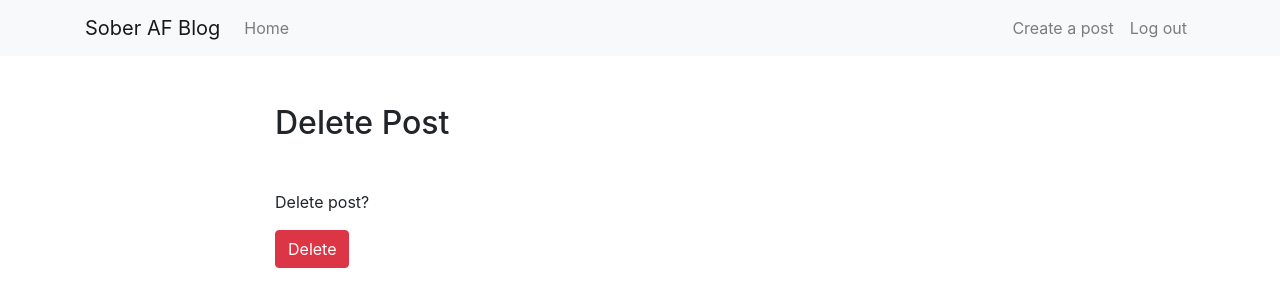
After one commit to anpavlov11/Drop-Dead-Sober, a Django app: page /post/1/delete/ in a window 1280 px wide. The commit adds this page. Shown: the top 307 px of the page. Run offline with Django 4.2, Linux system fonts and the light colour scheme; a user stored in the database is signed in; tables that the repository leaves empty hold one stand-in row (values such as "Sample post"); some libraries are stand-ins or nearby versions.

Commit message:
correct createPOST syntax error, created delete function

```diff
--- a/core/models.py
+++ b/core/models.py
@@ -22,3 +22,16 @@ class Post(models.Model):
 
     def __str__(self):
         return self.title
+
+class Comment(models.Model):
+    name = models.CharField(max_length=50)
+    email = models.EmailField(max_length=100)
+    content = models.TextField()
+    post = models.ForeignKey(Post, on_delete=models.CASCADE)
+    created = models.DateTimeField(auto_now_add=True)
+
+    class Meta:
+        ordering = ('-created',)
+
+    def __str__(self):
+        return 'Comment by {}'.format(self.name)
--- a/core/urls.py
+++ b/core/urls.py
@@ -10,7 +10,7 @@ from .views import (
 urlpatterns = [
     path('', HomeView.as_view(), name='home'),
     path('post/<pk>/<slug:slug>', PostView.as_view(), name='post'),
-    path('post/create/', PostCreateView.as_view(), name='psot_create'),
+    path('post/create/', PostCreateView.as_view(), name='post_create'),
     path('post/<int:pk>/', PostUpdateView.as_view(), name='post_update'),
     path('post/<int:pk>/delete/', PostDeleteView.as_view(), name='post_delete'),
 ]
--- a/core/views.py
+++ b/core/views.py
@@ -1,3 +1,9 @@
+from django.shortcuts import render
+from django.shortcuts import get_object_or_404
+from django.contrib.auth.mixins import LoginRequiredMixin
+from django.utils.text import slugify
+from django.urls import reverse_lazy
+from django.contrib import messages
 from django.views.generic import (
     ListView,
     DetailView,
@@ -5,28 +11,25 @@ from django.views.generic import (
     UpdateView,
     DeleteView
 )
-from django.shortcuts import render
-from django.contrib.auth.mixins import LoginRequiredMixin
-from django.shortcuts import get_object_or_404
-from django.utils.text import slugify
-from django.urls import reverse_lazy
-from django.contrib import messages
 
-from .models import Post
+from .models import Post, Comment
+from .forms import CommentForm
+
 
 class HomeView(ListView):
     template_name = 'core/home.html'
     queryset = Post.objects.all()
     paginate_by = 2
 
+
 class PostView(DetailView):
     model = Post
-    template_name = 'core/post.html'
+    template_name = "core/post.html"
 
     def get_context_data(self, **kwargs):
         context = super().get_context_data(**kwargs)
-        pk = self.kwargs['pk']
-        slug = self.kwargs['slug']
+        pk = self.kwargs["pk"]
+        slug = self.kwargs["slug"]
 
         form = CommentForm()
         post = get_object_or_404(Post, pk=pk, slug=slug)
@@ -64,13 +67,14 @@ class PostView(DetailView):
 
         return self.render_to_response(context=context)
 
+
 class PostCreateView(LoginRequiredMixin, CreateView):
     model = Post
     fields = ["title", "content", "image", "tags"]
 
     def get_success_url(self):
         messages.success(
-            self.request, 'Post created successfully.')
+            self.request, 'Your post has been created successfully.')
         return reverse_lazy("core:home")
 
     def form_valid(self, form):
@@ -79,6 +83,7 @@ class PostCreateView(LoginRequiredMixin, CreateView):
         obj.slug = slugify(form.cleaned_data['title'])
         obj.save()
         return super().form_valid(form)
+
 
 class PostUpdateView(LoginRequiredMixin, UpdateView):
     model = Post
@@ -93,7 +98,7 @@ class PostUpdateView(LoginRequiredMixin, UpdateView):
 
     def get_success_url(self):
         messages.success(
-            self.request, 'Post updated successfully.')
+            self.request, 'Your post has been updated successfully.')
         return reverse_lazy("core:home")
 
     def get_queryset(self):
@@ -105,7 +110,7 @@ class PostDeleteView(LoginRequiredMixin, DeleteView):
 
     def get_success_url(self):
         messages.success(
-            self.request, 'Post deleted successfully.')
+            self.request, 'Your post has been deleted successfully.')
         return reverse_lazy("core:home")
 
     def get_queryset(self):
--- a/templates/base.html
+++ b/templates/base.html
@@ -24,16 +24,18 @@
         </div>
         {% if request.user.is_authenticated %}
         <div class="navbar-nav ml-auto">
+          <a href="{% url 'core:post_create' %}"
+            class="nav-item nav-link {% if request.path == '/post/create/' %}active{% endif %}">
+            Create a post</a>
 
-          <a href="#" class="nav-item nav-link">Profile</a>
           <a href="{% url 'users:logout' %}" class="nav-item nav-link">Log out</a>
         </div>
         {% else %}
         <div class="navbar-nav ml-auto">
           <a href="{% url 'users:login' %}"
-            class="nav-item nav-link {% if request.path == '/users/login/' %}active{% endif %}">Log in</a>
+            class="nav-item nav-link {% if request.path == '/users/login/' %}active{% endif %}">Log In</a>
           <a href="{% url 'users:signup' %}"
-            class="nav-item nav-link {% if request.path == '/users/signup/' %}active{% endif %}">Sign up</a>
+            class="nav-item nav-link {% if request.path == '/users/signup/' %}active{% endif %}">Sign Up</a>
         </div>
         {% endif %}
       </div>
--- /dev/null
+++ b/templates/core/post_confirm_delete.html
@@ -0,0 +1,19 @@
+{% extends 'base.html' %}
+
+{% block head_title %}Delete Post{% endblock head_title %}
+
+{% block content %}
+<div class="container">
+  <div class="row">
+    <div class="col-8 offset-2">
+      <h2 class=" my-5">Delete Post</h2>
+      <form method="POST">
+        {% csrf_token %}
+        <p>Delete post?</p>
+        <button type="submit" class="btn btn-danger">Delete
+        </button>
+      </form>
+    </div>
+  </div>
+</div>
+{% endblock content %}
```
Also changed, not shown: core/forms.py (added, +7 -0 lines), templates/core/post.html (+7 -2 lines).
